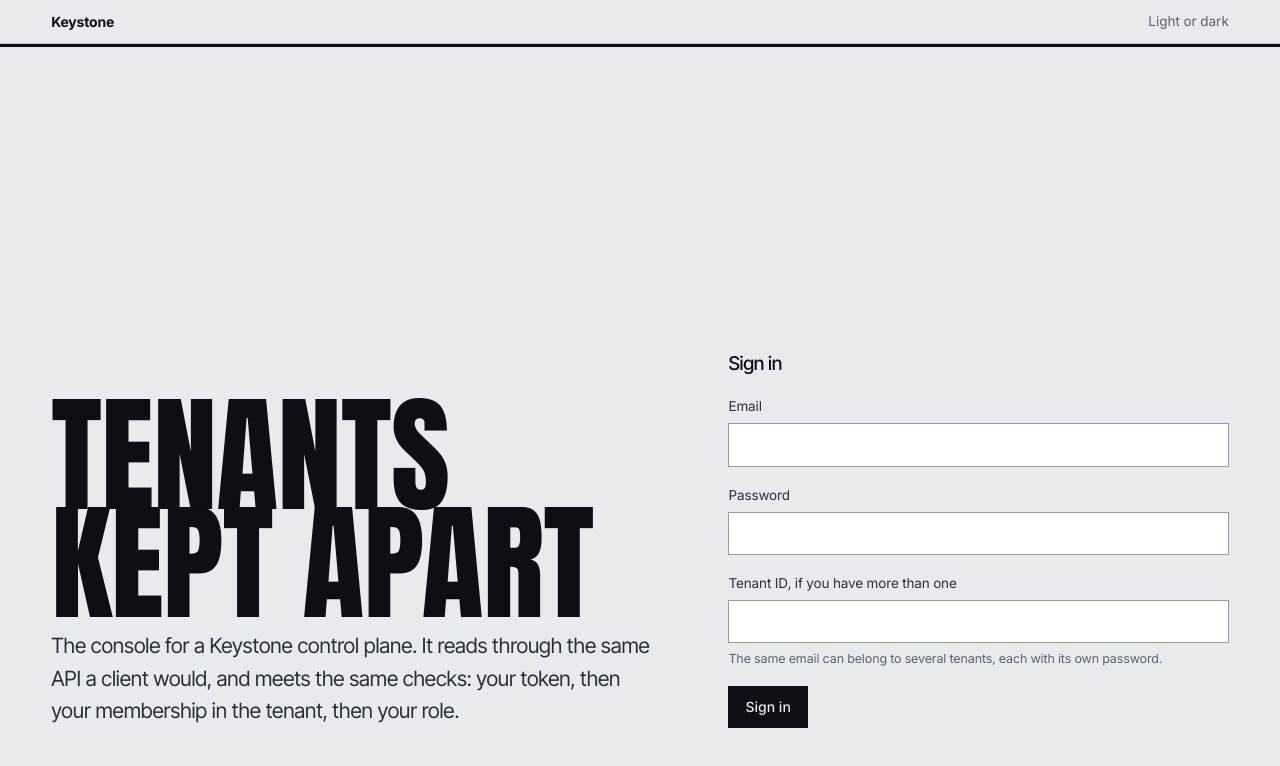
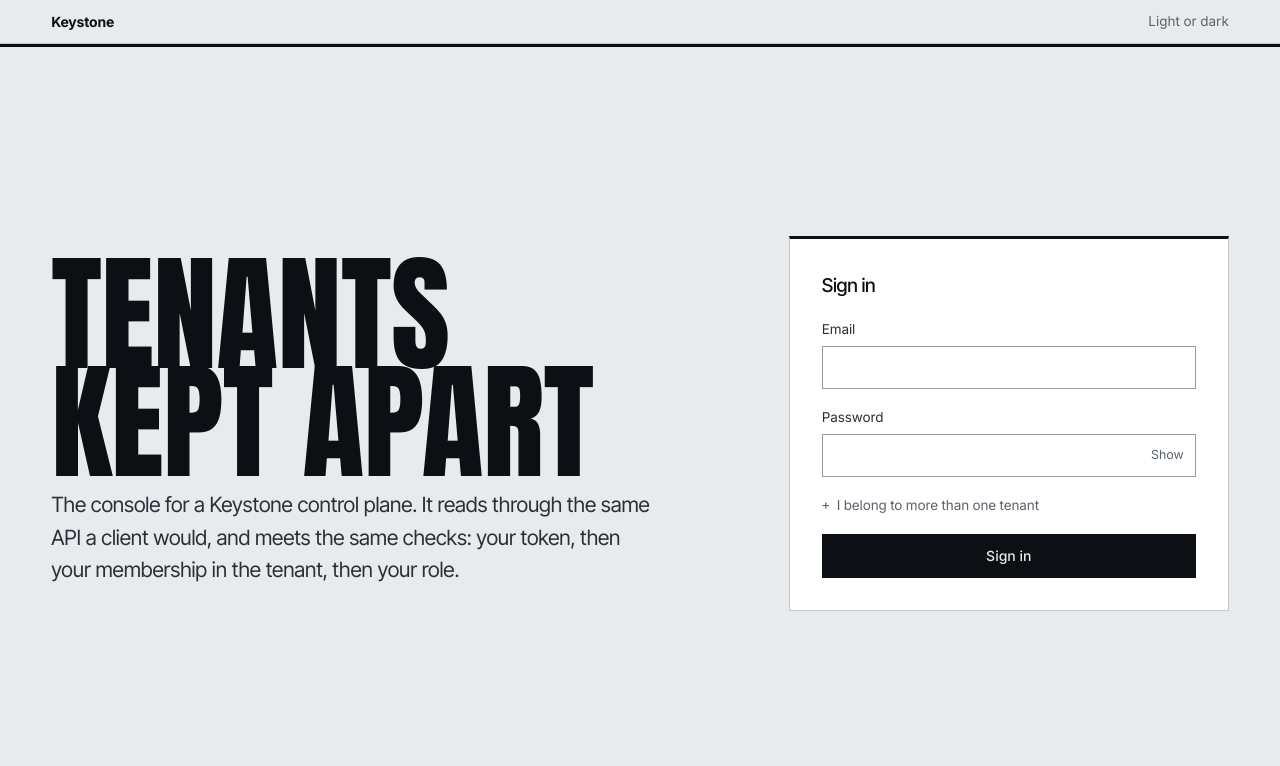
Before and after one commit to canakyuz/keystone, a Next.js app in the folder console/: page /login in a window 1280 px wide. Shown: the top 766 px of the page. Built offline with nearby package versions, Linux system fonts and the light colour scheme; no server answers.

Commit message:
style(console): frame the sign-in form, fold the tenant field, keep it after a refusal

```diff
--- a/console/app/globals.css
+++ b/console/app/globals.css
@@ -367,7 +367,7 @@
   display: grid;
   grid-template-columns: minmax(0, 1.2fr) minmax(0, 1fr);
   gap: clamp(32px, 6vw, 96px);
-  align-items: end;
+  align-items: center;
   padding: clamp(32px, 6vw, 72px) var(--gutter);
   border-top: 3px solid var(--ink);
 }
@@ -402,6 +402,48 @@
 .track-step p { margin: 0; }
 
 .signin-title { margin-bottom: 18px; }
+.signin-panel {
+  justify-self: end;
+  width: 100%;
+  max-width: 440px;
+  padding: clamp(22px, 3vw, 32px);
+  background: var(--raised);
+  border: 1px solid var(--rule);
+  border-top: 3px solid var(--ink);
+}
+.signin-panel .form { max-width: none; }
+.signin-panel .button { justify-self: stretch; min-height: 44px; }
+@media (max-width: 860px) { .signin-panel { justify-self: stretch; max-width: 520px; } }
+
+.field-control { position: relative; display: grid; }
+.field-control .input { padding-right: 64px; }
+.field-reveal {
+  position: absolute;
+  top: 50%;
+  right: 4px;
+  transform: translateY(-50%);
+  font: inherit;
+  font-size: 12.5px;
+  color: var(--ink-3);
+  background: none;
+  border: 0;
+  padding: 6px 8px;
+  cursor: pointer;
+}
+.field-reveal:hover { color: var(--ink); }
+
+.disclosure summary {
+  width: fit-content;
+  font-size: 13.5px;
+  color: var(--ink-3);
+  list-style: none;
+  cursor: pointer;
+}
+.disclosure summary::-webkit-details-marker { display: none; }
+.disclosure summary::before { content: '+'; display: inline-block; width: 1.1em; font-family: var(--font-mono); }
+.disclosure summary:hover, .disclosure[open] summary { color: var(--ink-2); }
+.disclosure[open] summary { margin-bottom: 12px; }
+.disclosure[open] summary::before { content: '−'; }
 .signin-body .masthead-name { font-size: clamp(56px, 10vw, 136px); }
 
 .secret { margin-top: 8px; font-size: 13px; overflow-wrap: anywhere; user-select: all; }
--- a/console/app/login/LoginForm.tsx
+++ b/console/app/login/LoginForm.tsx
@@ -1,41 +1,97 @@
 'use client';
 
-import { useActionState } from 'react';
+import { useActionState, useState } from 'react';
 import { signIn, type SignInState } from './actions';
 
-const initial: SignInState = { message: null, email: '' };
+const initial: SignInState = { message: null, email: '', tenantId: '' };
 
 export function LoginForm({ notice }: { notice: string | null }) {
   const [state, action, pending] = useActionState(signIn, initial);
+  const [revealed, setRevealed] = useState(false);
+  const refused = Boolean(state.message);
 
   return (
-    <form action={action} className="form" noValidate>
-      {state.message ? (
-        <p className="notice notice--refused" role="alert">
+    <form action={action} className="form" noValidate aria-busy={pending}>
+      {refused ? (
+        <p id="signin-error" className="notice notice--refused" role="alert">
           {state.message}
         </p>
       ) : notice ? (
-        <p className="notice">{notice}</p>
+        <p className="notice" role="status">
+          {notice}
+        </p>
       ) : null}
 
-      <label className="field">
-        <span className="field-label">Email</span>
-        <input className="input" name="email" type="email" autoComplete="username" defaultValue={state.email} required />
-      </label>
+      <div className="field">
+        <label className="field-label" htmlFor="signin-email">
+          Email
+        </label>
+        <input
+          id="signin-email"
+          className="input"
+          name="email"
+          type="email"
+          autoComplete="username"
+          defaultValue={state.email}
+          aria-invalid={refused || undefined}
+          aria-describedby={refused ? 'signin-error' : undefined}
+          required
+        />
+      </div>
 
-      <label className="field">
-        <span className="field-label">Password</span>
-        <input className="input" name="password" type="password" autoComplete="current-password" required />
-      </label>
+      <div className="field">
+        <label className="field-label" htmlFor="signin-password">
+          Password
+        </label>
+        <div className="field-control">
+          <input
+            id="signin-password"
+            className="input"
+            name="password"
+            type={revealed ? 'text' : 'password'}
+            autoComplete="current-password"
+            aria-invalid={refused || undefined}
+            aria-describedby={refused ? 'signin-error' : undefined}
+            required
+          />
+          <button
+            type="button"
+            className="field-reveal"
+            aria-controls="signin-password"
+            aria-pressed={revealed}
+            aria-label={revealed ? 'Hide password' : 'Show password'}
+            onClick={() => setRevealed((r) => !r)}
+          >
+            {revealed ? 'Hide' : 'Show'}
+          </button>
+        </div>
+      </div>
 
-      <label className="field">
-        <span className="field-label">Tenant ID, if you have more than one</span>
-        <input className="input mono" name="tenant_id" autoComplete="off" spellCheck={false} />
-        <span className="field-hint">The same email can belong to several tenants, each with its own password.</span>
-      </label>
+      {/* Most accounts belong to one tenant, so the field waits behind a disclosure; it stays
+          open after a refused attempt that carried a tenant, so the value is not hidden. */}
+      <details className="disclosure" open={state.tenantId ? true : undefined}>
+        <summary>I belong to more than one tenant</summary>
+        <div className="field">
+          <label className="field-label" htmlFor="signin-tenant">
+            Tenant ID
+          </label>
+          <input
+            id="signin-tenant"
+            className="input mono"
+            name="tenant_id"
+            autoComplete="off"
+            spellCheck={false}
+            defaultValue={state.tenantId}
+            aria-describedby="signin-tenant-hint"
+          />
+          <span id="signin-tenant-hint" className="field-hint">
+            The same email can belong to several tenants, each with its own password.
+          </span>
+        </div>
+      </details>
 
       <button className="button" type="submit" disabled={pending}>
-        {pending ? 'Signing in' : 'Sign in'}
+        {pending ? 'Signing in…' : 'Sign in'}
       </button>
     </form>
   );
--- a/console/app/login/actions.ts
+++ b/console/app/login/actions.ts
@@ -8,6 +8,9 @@
 export interface SignInState {
   message: string | null;
   email: string;
+  // Echoed back because React resets the form after an action; without it a refused attempt
+  // would silently drop the tenant the reader typed.
+  tenantId: string;
 }
 
 export async function signIn(_: SignInState, form: FormData): Promise<SignInState> {
@@ -16,7 +19,7 @@
   const tenantId = String(form.get('tenant_id') ?? '').trim();
 
   if (!email || !password) {
-    return { message: 'Enter the email and password of your Keystone account.', email };
+    return { message: 'Enter the email and password of your Keystone account.', email, tenantId };
   }
 
   const result = await api<LoginResult>('/api/v1/auth/login', {
@@ -26,11 +29,11 @@
   });
 
   if (!result.ok) {
-    if (result.status === 401) return { message: 'That email and password do not match an account.', email };
+    if (result.status === 401) return { message: 'That email and password do not match an account.', email, tenantId };
     if (result.status === 403) {
-      return { message: 'This account is suspended. An administrator of its tenant can reactivate it.', email };
+      return { message: 'This account is suspended. An administrator of its tenant can reactivate it.', email, tenantId };
     }
-    return { message: result.message, email };
+    return { message: result.message, email, tenantId };
   }
 
   await writeToken(result.data.access_token, result.data.expires_in);
--- a/console/app/login/page.tsx
+++ b/console/app/login/page.tsx
@@ -34,7 +34,7 @@
           </p>
         </div>
 
-        <section aria-labelledby="signin-title">
+        <section className="signin-panel" aria-labelledby="signin-title">
           <h2 id="signin-title" className="block-title signin-title">
             Sign in
           </h2>
```
